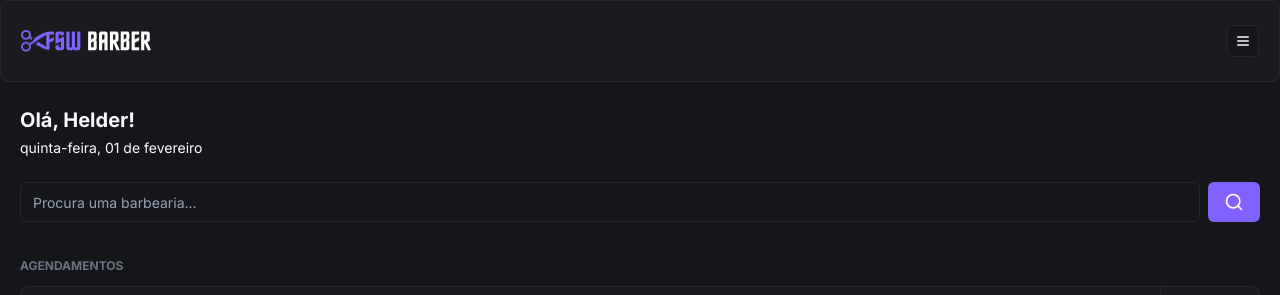
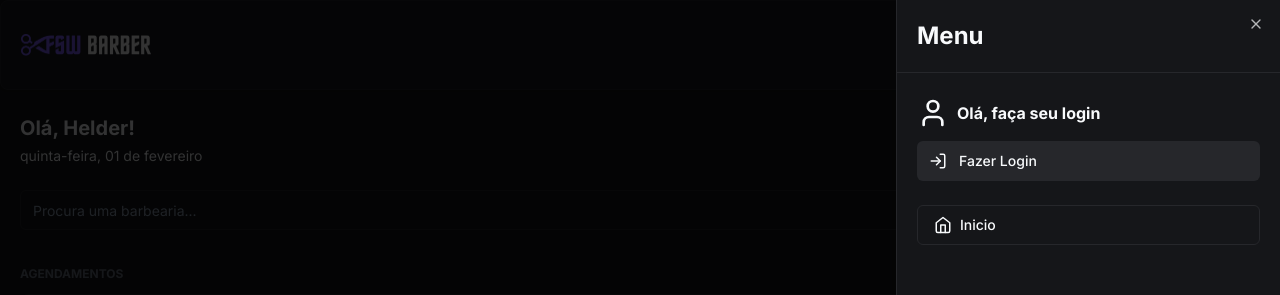
Before and after one commit to helderfonseca/fsw-barber, a Next.js app: page / in a window 1280 px wide. Both pictures are taken after a click on the button 1243 px from the left and 41 px from the top of the page. Shown: the top 295 px of the page. Built offline with nearby package versions, Linux system fonts and the light colour scheme; no server answers; the database is empty.

Commit message:
feat: add sign in and sign out

```diff
--- a/app/(home)/page.tsx
+++ b/app/(home)/page.tsx
@@ -7,6 +7,7 @@
 import BarbershopItem from "./_components/barbershop";
 import { Key } from "react";
 import Footer from "../_components/footer";
+import { Barbershop } from "@prisma/client";
 
 export default async function Home() {
   const barbershops = await db.barbershop.findMany({});
@@ -39,7 +40,7 @@
           <h3 className="text-xs px-5 mb-3 uppercase text-gray-500 font-bold">Recomendados</h3>
 
           <div className="flex gap-4 px-5 overflow-x-auto [&::-webkit-scrollbar]:hidden">
-              {barbershops.map((barbershop: { id: any; }) => (
+              {barbershops.map((barbershop: Barbershop) => (
                 <BarbershopItem key={barbershop.id} barbershop={barbershop} />
               ))}
           </div>
@@ -49,7 +50,7 @@
           <h3 className="text-xs px-5 mb-3 uppercase text-gray-500 font-bold">Populares</h3>
 
           <div className="flex gap-4 px-5 overflow-x-auto [&::-webkit-scrollbar]:hidden">
-              {barbershops.map((barbershop: { id: any; }) => (
+              {barbershops.map((barbershop: Barbershop) => (
                 <BarbershopItem key={barbershop.id} barbershop={barbershop} />
               ))}
           </div>
--- a/app/_components/header.tsx
+++ b/app/_components/header.tsx
@@ -1,17 +1,83 @@
+"use client";
 import Image from "next/image";
 import { Card, CardContent } from "./ui/card";
 import { Button } from "./ui/button";
-import { MenuIcon } from "lucide-react";
+import { CalendarDaysIcon, HomeIcon, LogInIcon, LogOutIcon, MenuIcon, UserIcon } from "lucide-react";
+import { Sheet, SheetContent, SheetHeader, SheetTitle, SheetTrigger } from "./ui/sheet";
+import { signIn, signOut, useSession } from "next-auth/react";
+import { Avatar, AvatarImage } from "./ui/avatar";
+import Link from "next/link";
 
 const Header = () => {
+
+  const handleCLickLogin = async () => {
+    await signIn('google');
+  }
+
+  const { data } = useSession();
+
   return (
     <Card>
 
       <CardContent className="py-6 px-5 flex justify-between items-center" >
         <Image src="/logo.png" alt="FSW Barber" width={130} height={22} />
-        <Button variant="outline" size="icon" className="h-8 w-8">
-          <MenuIcon size={16} />
-        </Button>
+        <Sheet>
+          <SheetTrigger asChild>
+            <Button variant="outline" size="icon">
+              <MenuIcon size={16} />
+            </Button>
+          </SheetTrigger>
+          <SheetContent className="p-0">
+            <SheetHeader className="p-5 border-b border-solid border-secondary text-left">
+              <SheetTitle className="text-2xl font-bold">Menu</SheetTitle>
+            </SheetHeader>
+            {data?.user ? (
+                  <div className="flex justify-between items-center">
+                    <div className="flex items-center gap-3 px-5 py-6">
+                      <Avatar>
+                        <AvatarImage src={data.user?.image ?? ""} />
+                      </Avatar>
+
+                      <h2 className="font-bold">{data.user?.name}</h2>
+                    </div>
+
+                    <Button variant="secondary" size="icon">
+                      <LogOutIcon onClick={()=>signOut()} />
+                    </Button>
+                  </div>
+                ) : (
+                  <div className="flex flex-col gap-3 px-5 py-6">
+                    <div className="flex items-center gap-2">
+                      <UserIcon size={32} />
+
+                      <h2 className="font-bold">Olá, faça seu login</h2>
+                    </div>
+
+                    <Button variant="secondary" size="icon" className="w-full justify-start px-3">
+                      <LogInIcon onClick={handleCLickLogin} className="mr-3" size={18} />
+                      Fazer Login
+                    </Button>
+                  </div>
+                )}
+                <div className="flex flex-col gap-3 px-5">
+                  <Button className="justify-start" variant="outline" asChild>
+                    <Link href='/'>
+                      <HomeIcon size={18} className="mr-2"/>
+                      Inicio
+                    </Link>
+                  </Button>
+
+                  {data?.user && (
+                    <Button className="justify-start" variant="outline" asChild>
+                      <Link href='/bookings'>
+                        <CalendarDaysIcon size={18} className="mr-2"/>
+                        Agendamentos
+                      </Link>
+                  </Button>
+                  )}
+                </div>
+          </SheetContent>
+        </Sheet>
       </CardContent>
     </Card>
   )
--- /dev/null
+++ b/app/_components/ui/sheet.tsx
@@ -0,0 +1,140 @@
+"use client"
+
+import * as React from "react"
+import * as SheetPrimitive from "@radix-ui/react-dialog"
+import { cva, type VariantProps } from "class-variance-authority"
+import { X } from "lucide-react"
+
+import { cn } from "@/app/_lib/utils"
+
+const Sheet = SheetPrimitive.Root
+
+const SheetTrigger = SheetPrimitive.Trigger
+
+const SheetClose = SheetPrimitive.Close
+
+const SheetPortal = SheetPrimitive.Portal
+
+const SheetOverlay = React.forwardRef<
+  React.ElementRef<typeof SheetPrimitive.Overlay>,
+  React.ComponentPropsWithoutRef<typeof SheetPrimitive.Overlay>
+>(({ className, ...props }, ref) => (
+  <SheetPrimitive.Overlay
+    className={cn(
+      "fixed inset-0 z-50 bg-black/80  data-[state=open]:animate-in data-[state=closed]:animate-out data-[state=closed]:fade-out-0 data-[state=open]:fade-in-0",
+      className
+    )}
+    {...props}
+    ref={ref}
+  />
+))
+SheetOverlay.displayName = SheetPrimitive.Overlay.displayName
+
+const sheetVariants = cva(
+  "fixed z-50 gap-4 bg-background p-6 shadow-lg transition ease-in-out data-[state=open]:animate-in data-[state=closed]:animate-out data-[state=closed]:duration-300 data-[state=open]:duration-500",
+  {
+    variants: {
+      side: {
+        top: "inset-x-0 top-0 border-b data-[state=closed]:slide-out-to-top data-[state=open]:slide-in-from-top",
+        bottom:
+          "inset-x-0 bottom-0 border-t data-[state=closed]:slide-out-to-bottom data-[state=open]:slide-in-from-bottom",
+        left: "inset-y-0 left-0 h-full w-3/4 border-r data-[state=closed]:slide-out-to-left data-[state=open]:slide-in-from-left sm:max-w-sm",
+        right:
+          "inset-y-0 right-0 h-full w-3/4  border-l data-[state=closed]:slide-out-to-right data-[state=open]:slide-in-from-right sm:max-w-sm",
+      },
+    },
+    defaultVariants: {
+      side: "right",
+    },
+  }
+)
+
+interface SheetContentProps
+  extends React.ComponentPropsWithoutRef<typeof SheetPrimitive.Content>,
+    VariantProps<typeof sheetVariants> {}
+
+const SheetContent = React.forwardRef<
+  React.ElementRef<typeof SheetPrimitive.Content>,
+  SheetContentProps
+>(({ side = "right", className, children, ...props }, ref) => (
+  <SheetPortal>
+    <SheetOverlay />
+    <SheetPrimitive.Content
+      ref={ref}
+      className={cn(sheetVariants({ side }), className)}
+      {...props}
+    >
+      {children}
+      <SheetPrimitive.Close className="absolute right-4 top-4 rounded-sm opacity-70 ring-offset-background transition-opacity hover:opacity-100 focus:outline-none focus:ring-2 focus:ring-ring focus:ring-offset-2 disabled:pointer-events-none data-[state=open]:bg-secondary">
+        <X className="h-4 w-4" />
+        <span className="sr-only">Close</span>
+      </SheetPrimitive.Close>
+    </SheetPrimitive.Content>
+  </SheetPortal>
+))
+SheetContent.displayName = SheetPrimitive.Content.displayName
+
+const SheetHeader = ({
+  className,
+  ...props
+}: React.HTMLAttributes<HTMLDivElement>) => (
+  <div
+    className={cn(
+      "flex flex-col space-y-2 text-center sm:text-left",
+      className
+    )}
+    {...props}
+  />
+)
+SheetHeader.displayName = "SheetHeader"
+
+const SheetFooter = ({
+  className,
+  ...props
+}: React.HTMLAttributes<HTMLDivElement>) => (
+  <div
+    className={cn(
+      "flex flex-col-reverse sm:flex-row sm:justify-end sm:space-x-2",
+      className
+    )}
+    {...props}
+  />
+)
+SheetFooter.displayName = "SheetFooter"
+
+const SheetTitle = React.forwardRef<
+  React.ElementRef<typeof SheetPrimitive.Title>,
+  React.ComponentPropsWithoutRef<typeof SheetPrimitive.Title>
+>(({ className, ...props }, ref) => (
+  <SheetPrimitive.Title
+    ref={ref}
+    className={cn("text-lg font-semibold text-foreground", className)}
+    {...props}
+  />
+))
+SheetTitle.displayName = SheetPrimitive.Title.displayName
+
+const SheetDescription = React.forwardRef<
+  React.ElementRef<typeof SheetPrimitive.Description>,
+  React.ComponentPropsWithoutRef<typeof SheetPrimitive.Description>
+>(({ className, ...props }, ref) => (
+  <SheetPrimitive.Description
+    ref={ref}
+    className={cn("text-sm text-muted-foreground", className)}
+    {...props}
+  />
+))
+SheetDescription.displayName = SheetPrimitive.Description.displayName
+
+export {
+  Sheet,
+  SheetPortal,
+  SheetOverlay,
+  SheetTrigger,
+  SheetClose,
+  SheetContent,
+  SheetHeader,
+  SheetFooter,
+  SheetTitle,
+  SheetDescription,
+}
--- a/app/api/auth/[...nextauth]/route.ts
+++ b/app/api/auth/[...nextauth]/route.ts
@@ -6,8 +6,7 @@
 
 const prisma = new PrismaClient();
 
-export default NextAuth({
-  // Configure one or more authentication providers
+const handler = NextAuth({
   adapter: PrismaAdapter(prisma) as Adapter,
   providers: [
     GoogleProvider({
@@ -16,3 +15,5 @@
     }),
   ],
 })
+
+export { handler as GET, handler as POST }
--- a/package.json
+++ b/package.json
@@ -15,6 +15,7 @@
     "@auth/prisma-adapter": "^1.3.2",
     "@prisma/client": "^5.9.1",
     "@radix-ui/react-avatar": "^1.0.4",
+    "@radix-ui/react-dialog": "^1.0.5",
     "@radix-ui/react-slot": "^1.0.2",
     "class-variance-authority": "^0.7.0",
     "clsx": "^2.1.0",
```
Also changed, not shown: 1 other file (tests, documents, lock files or other folders).
